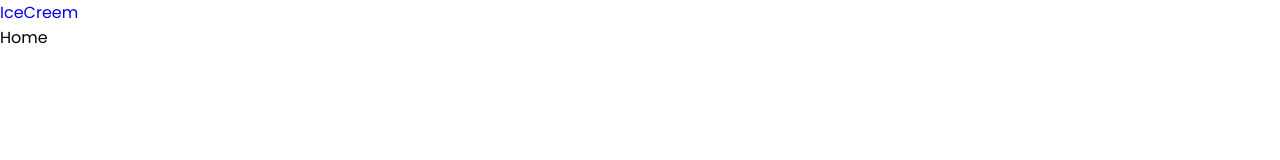
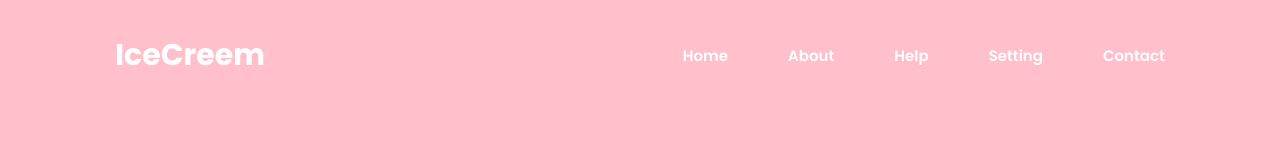
Before and after one commit to NourAlSalhi/Website-IceCream, a plain HTML site: page index.html in a window 1280 px wide. Drawn offline with nearby package versions, Linux system fonts and the light colour scheme.

Commit message:
create header

```diff
--- a/index.html
+++ b/index.html
@@ -17,19 +17,21 @@
         rel="stylesheet">
     <!-- style css -->
     <link rel="stylesheet" href="./style.css">
-    <title>IceCreem</title>
+    <title>IceCream</title>
 </head>
 
 <body>
+    <!-- create fixed header -->
     <header>
-        <a href="#">IceCreem</a>
-        <ul>
-            <li>Home</li>
-            <li></li>
-            <li></li>
-            <li></li>
-            <li></li>
+        <a href="#" alt="logo">IceCreem</a>
+        <ul class="navList">
+            <li><a href="#">Home</a></li>
+            <li><a href="#">About</a></li>
+            <li><a href="#">Help</a></li>
+            <li><a href="#">Setting</a></li>
+            <li><a href="#">Contact</a></li>
         </ul>
+        <div class="bx bx-menu" id="menu-icon"></div>
     </header>
     <script src="./script.js" />
 </body>
--- a/style.css
+++ b/style.css
@@ -1,8 +1,57 @@
-*{
-    padding:0;
-    margin:0;
+* {
+    padding: 0;
+    margin: 0;
     box-sizing: border-box;
     font-family: 'Poppins', sans-serif;
     list-style: none;
     text-decoration: none;
 }
+
+body {
+    background-color: pink;
+}
+
+/* style header */
+header {
+    position: fixed;
+    right: 0;
+    top: 0;
+    z-index: 1000;
+    width: 100%;
+    display: flex;
+    justify-content: space-between;
+    align-items: center;
+    padding: 33px 9%;
+    background: transparent;
+}
+
+header a {
+    font-size: 30px;
+    font-weight: 700;
+    color: white;
+}
+
+header ul {
+    display: flex;
+}
+
+header ul a {
+    color: white;
+    margin-left: 60px;
+    font-size: 15px;
+    font-weight: 600;
+    border-bottom: 2px solid transparent;
+    transition: all .55s ease;
+}
+
+header ul a:hover {
+    border-bottom: 2px solid white;
+}
+
+#menu-icon {
+    color: white;
+    font-size: 35px;
+    z-index: 10001;
+    cursor: pointer;
+    display: none;
+}
```
Also changed, not shown: 01.avif (added).
